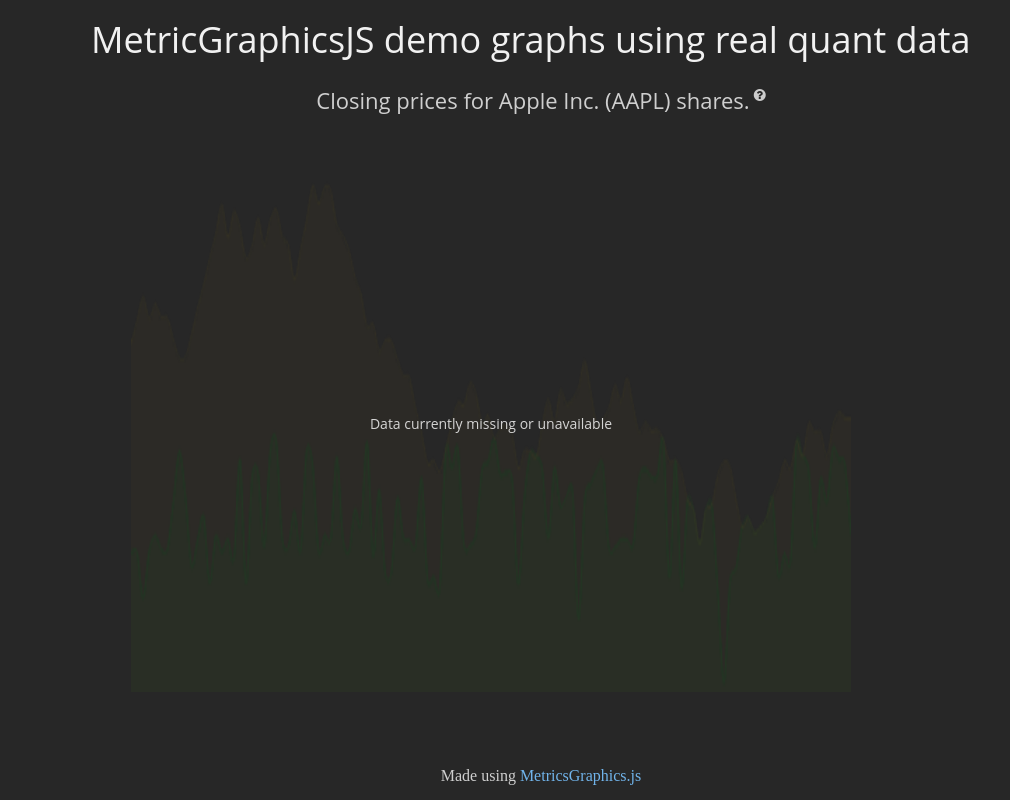
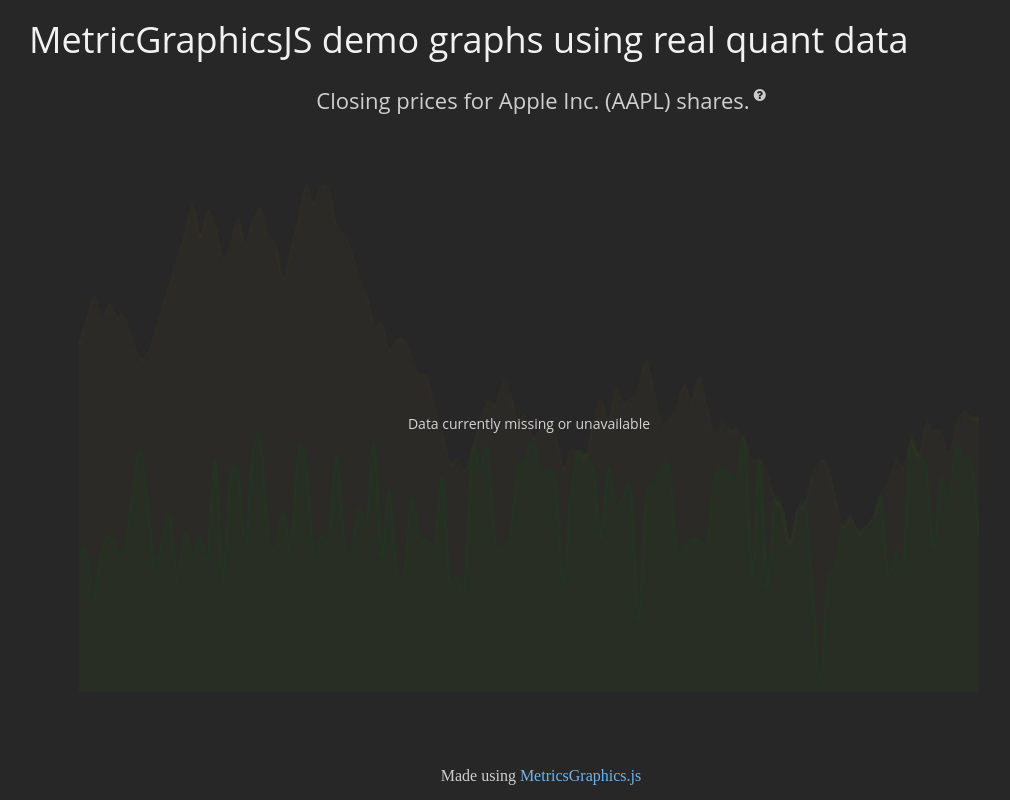
Before and after one commit to QwertyJacob/metrics-graphics-js-demo, a website: page index.html in a window 1280 px wide. Shown: the whole page, without its empty margins (99-1109 px from the left). Drawn offline with nearby package versions, Linux system fonts and the light colour scheme; no server answers.

Commit message:
Making graph a little more legible.

```diff
--- a/css/main.css
+++ b/css/main.css
@@ -1,5 +1,5 @@
 main {
-    max-width: 900px;
+    max-width: 1024px;
     margin-left: auto;
     margin-right: auto;
 }
--- a/js/main.js
+++ b/js/main.js
@@ -30,17 +30,21 @@
 
 
     // Define the graph configuration.
+    var markers = [{}];
+    markers[0][dateFieldKey] = new Date('2007-06-29');
+    markers[0].label = 'iPhone released';
     var appleClosingGraph = {
         title: 'Closing prices for ' + company.displayName + ' (' + company.symbol + ') shares.',
         description: "Closing prices for Apple shares taken from <a href='https://www.quandl.com/'>quandl.com</a>",
         target: '#apple_closing_graph',
-        width: 800,
+        width: 1000,
         height: 600,
         x_accessor: dateFieldKey,
         y_accessor: closeFieldKey,
-        yax_units: currencyUnit
+        xax_count: 0,
+        yax_units: currencyUnit,
+        markers: markers
     };
-
     // Kick it all off!
     $(document).ready(init);
 
```
